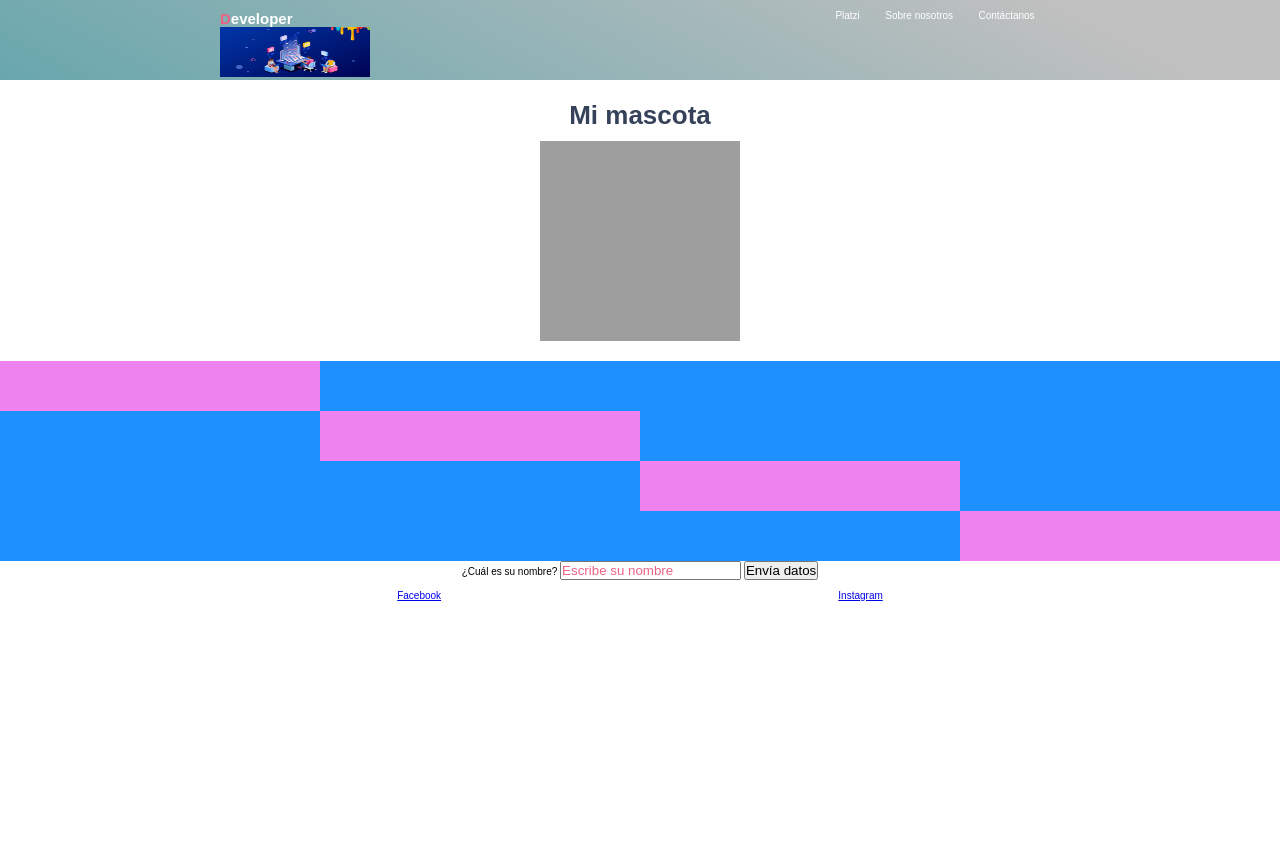
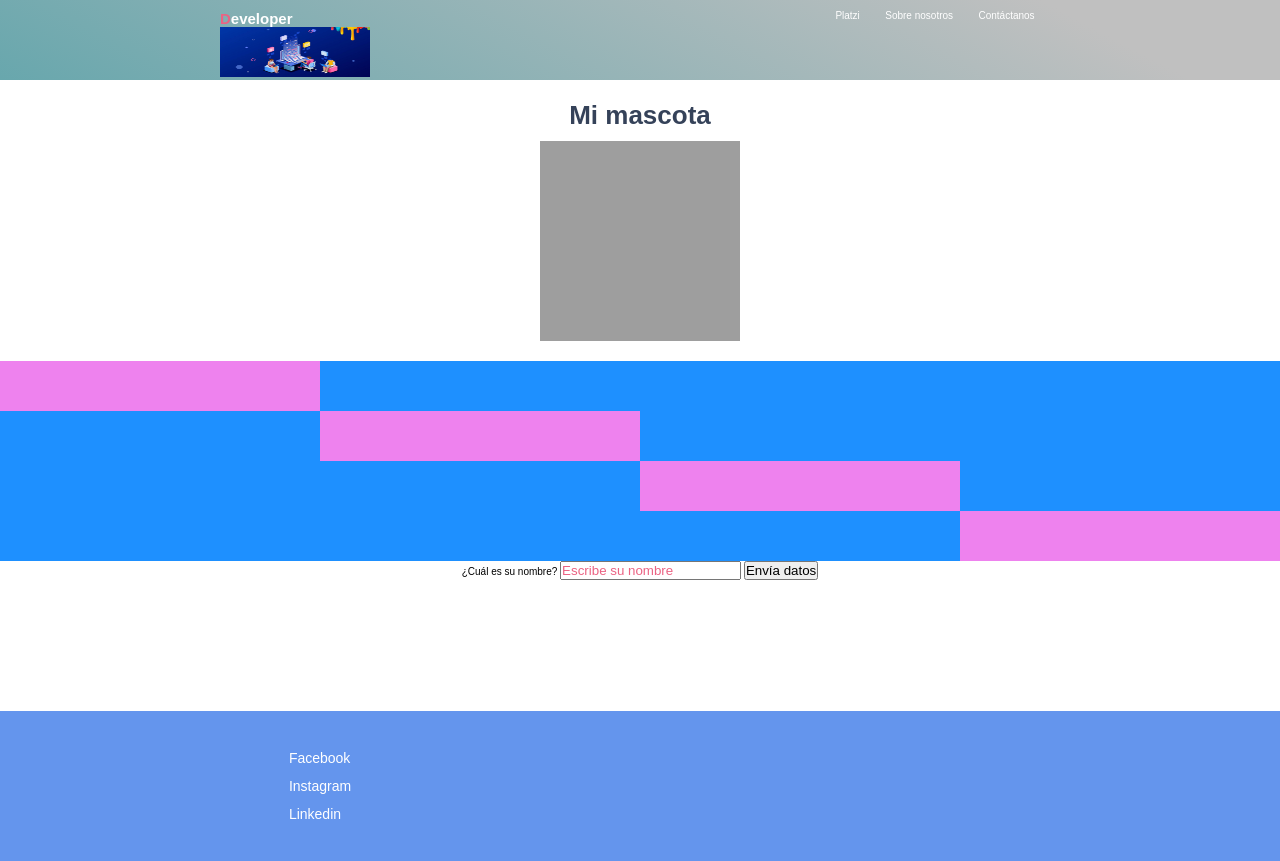
Before and after one commit to dcrisanto/frontend-developer, a plain HTML site: page index.html in a window 1280 px wide. Before the commit the page ends 800 px from the top, so only its background shows below. Drawn offline with Linux system fonts and the light colour scheme; grey boxes are pictures that could not be loaded.

Commit message:
Style de footer

```diff
--- a/css/style.css
+++ b/css/style.css
@@ -116,6 +116,7 @@ article {
 
 .secondary-section {
     display: flex;
+    height: 150px;
     justify-content: space-around;
 }
 
@@ -125,7 +126,30 @@ article {
 
 footer {
     display: flex;
-    justify-content: space-evenly; /* justificando horizontalmente */
-    height: 30px;
+    width: 100%;
+    height: 150px;
+    background-color: #6495ED	;
+}
+
+footer section {
+    display: flex;
+    width: 50%;
+    justify-content: center; /* justificando horizontalmente */
     align-items: center; /*justificando verticalmente*/
 }
+
+footer .section-left ul{
+    font-size: 1.4rem;
+    font-weight: 500;
+    line-height: 1.8rem;
+    list-style: none;
+}
+
+footer .section-left li {
+    margin: 10px 0;
+}
+
+footer .section-left a {
+    text-decoration: none;
+    color: #FFFFFF;
+}
--- a/index.html
+++ b/index.html
@@ -42,8 +42,13 @@
         </form>
     </section>
     <footer>
-        <a href="https://www.facebook.com/">Facebook</a>
-        <a href="https://www.instagram.com/">Instagram</a>
+        <section class="section-left">
+            <ul>
+                <li><a href="https://www.facebook.com/">Facebook</a></li>
+                <li><a href="https://www.instagram.com/">Instagram</a></li>
+                <li><a href="https://pe.linkedin.com/">Linkedin</a></li>
+            </ul>
+        </section>
     </footer>
     <script src="front.js"></script>
 </body>
```
